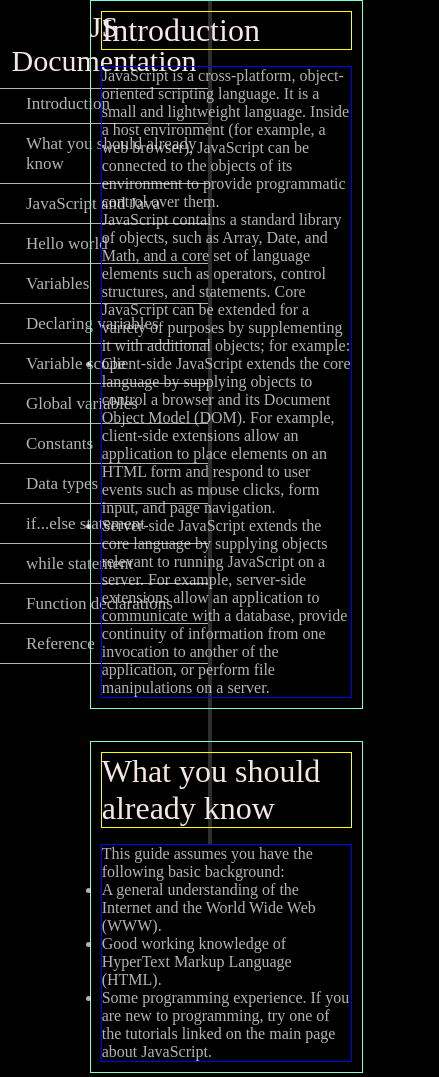
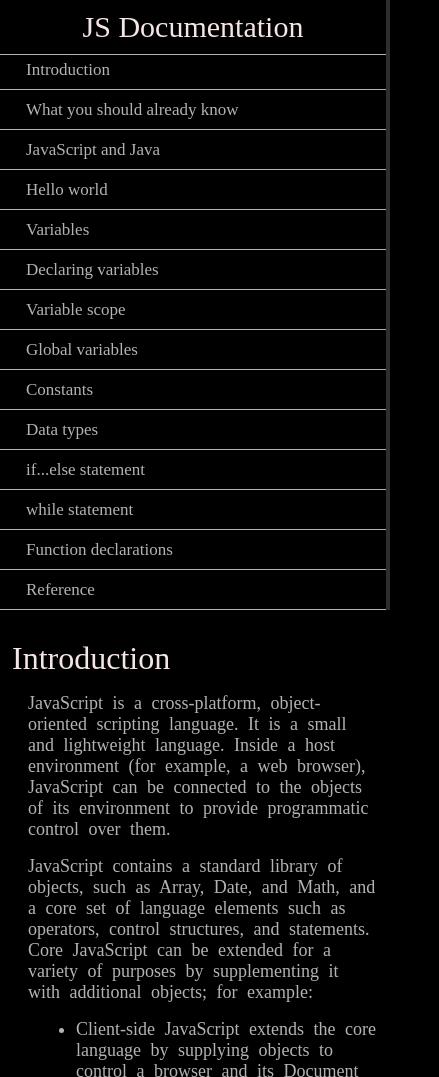
Before and after one commit to karishma1521success/WebDev-Learning, a plain HTML site: page html_css_basics/freecodecamp/technicalDocumentation.html in a window 390 px wide. Shown: the top 1077 px of the page, 439 px wide, since content can reach past the window. Drawn offline with Linux system fonts and the light colour scheme.

Commit message:
added html

```diff
--- a/html_css_basics/freecodecamp/technicalDocumentation.css
+++ b/html_css_basics/freecodecamp/technicalDocumentation.css
@@ -7,6 +7,7 @@
 html{
     background-color: rgb(0,0,0);
     color: rgb(245, 229, 229);
+    scroll-behavior: smooth;
 }
 
 body{
@@ -50,17 +51,17 @@ body{
     color:rgba(255, 255, 255, 0.7);
 }
 
+
 #main-doc{
     position: relative;
-    left: 23%;
-    width: 70%;
+    left: 22%;
+    width: 75%;
     display: flex;
     flex-direction: column;
-    gap: 2rem;
+    margin-top: 2rem;
 }
 
 .main-section{
-    border: 1px solid aquamarine;
     padding: 10px;
     display: flex;
     flex-direction: column;
@@ -69,11 +70,54 @@ body{
 
 .main-section header{
     font-size: 2rem;
-    border: 1px solid yellow;
 
 }
 
 .main-section article{
-    border: 1px solid blue;
     color:rgba(255, 255, 255, 0.7);
+    margin-left: 1rem;
+    font-size: large;
+    word-spacing: 5px;
 }
+
+.main-section article p{
+    margin-bottom: 1rem;
+}
+
+.main-section article ul{
+    padding-left: 3rem;
+}
+
+.main-section article ul li{
+    margin-bottom: 1rem;
+}
+
+.main-section article code{
+    background-color: rgba(128, 128, 128, 0.252);
+    display: inline-block;
+    padding: 1rem;
+    margin: 0 0 1rem 5px;
+    word-spacing: 2px;
+
+}
+
+.main-section article ul ul{
+    margin-top: 1rem;
+}
+
+@media screen and (max-width:700px) {
+    body{
+        flex-direction: column;
+    }
+    #navbar{
+        position: relative;
+        width: 100%;
+    }
+
+   #main-doc{
+    left: 0;
+    margin-top: 20px;
+    width: 100%;
+    padding: 0 2px;
+   }
+}
```
